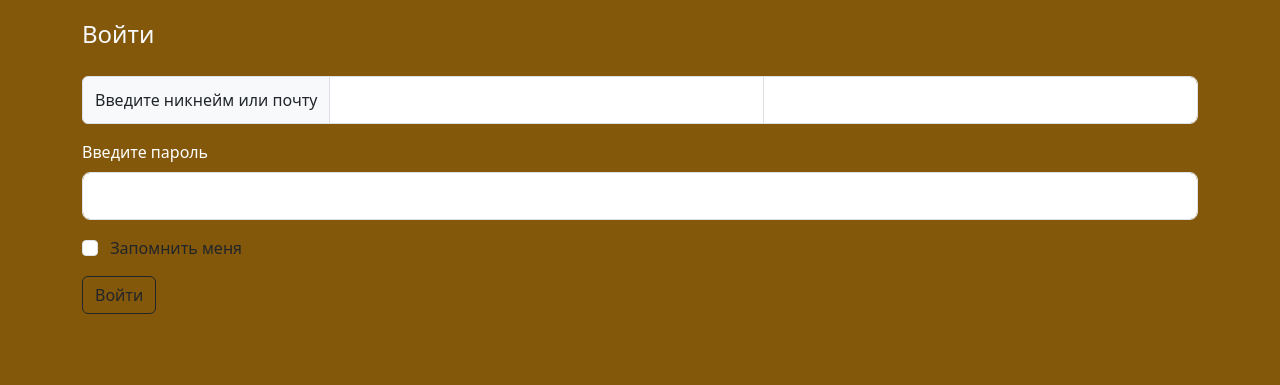
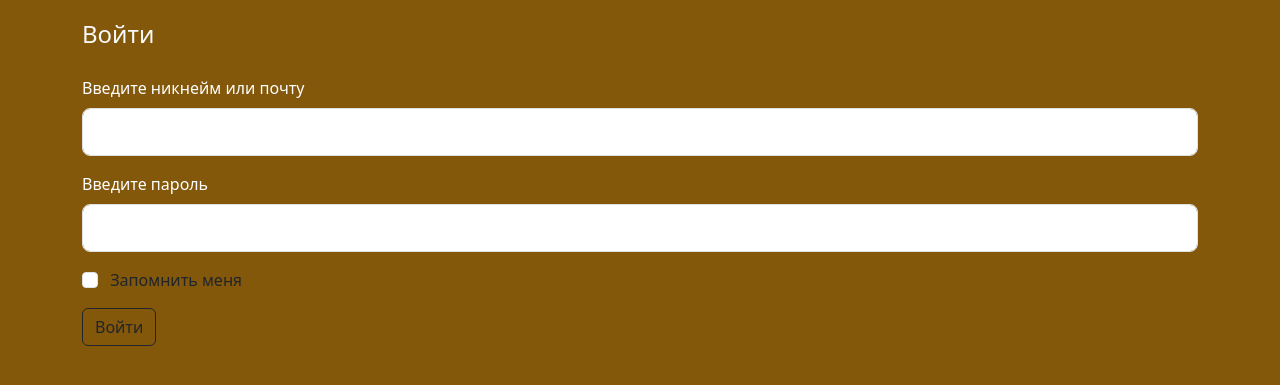
Before and after one commit to Nizhnikovv/beer_app, a Flask app: page /login in a window 1280 px wide. Shown: the part 74-459 px from the top of the page. Run offline with Flask 3, Linux system fonts and the light colour scheme; parts of the project's set-up code (start-up, migrations or seed data) failed here and were passed over; some libraries are stand-ins or nearby versions.

Commit message:
fixed login

```diff
--- a/flasksite/__init__.py
+++ b/flasksite/__init__.py
@@ -43,7 +43,7 @@ def create_app(config_class=Config):
         orders = Order.query.filter_by(completed=False)
         msc_tz = pytz.timezone("Europe/Moscow")
         for order in orders:
-            if msc_tz.localize(order.date_ordered) - timedelta(days=1) > datetime.now(tz=pytz.timezone("Europe/Moscow")):
+            if msc_tz.localize(order.date_ordered) + timedelta(days=1) < datetime.now(tz=pytz.timezone("Europe/Moscow")):
                 User.send_order_deletion(order)
                 db.session.delete(order)
         db.session.commit()
--- a/flasksite/templates/login.html
+++ b/flasksite/templates/login.html
@@ -2,23 +2,15 @@
 <form action="" method="POST" enctype="multipart/form-data">
     {{form.hidden_tag()}}
     <legend class="border-botton mb-4 text-light">Войти</legend>
-  <div class="input-group mb-3">
-    {{form.nickname.label(class="input-group-text")}} {%if form.nickname.errors%}
-    {{form.nickname(class="form-control form-control-lg is-invalid")}}
+      <div class="mb-3">
+    {{form.nickname_or_email.label(class="form-label text-white")}} {%if form.nickname_or_email.errors%}
+    {{form.nickname_or_email(class="form-control form-control-lg is-invalid")}}
     <div class="invalid-feedback">
-      {%for error in form.nickname.errors%}
+      {%for error in form.nickname_or_email.errors%}
       <span>{{error}}</span>
       {%endfor%}
     </div>
-    {%else%} {{form.nickname(class="form-control form-control-lg")}} {%endif%}
-    {%if form.email.errors%}
-    {{form.email(class="form-control form-control-lg is-invalid")}}
-    <div class="invalid-feedback">
-      {%for error in form.email.errors%}
-      <span>{{error}}</span>
-      {%endfor%}
-    </div>
-    {%else%} {{form.email(class="form-control form-control-lg")}} {%endif%}
+    {%else%} {{form.nickname_or_email(class="form-control form-control-lg")}} {%endif%}
   </div>
   <div class="mb-3">
     {{form.password.label(class="form-label text-white")}} {%if form.password.errors%}
--- a/flasksite/users/forms.py
+++ b/flasksite/users/forms.py
@@ -15,6 +15,8 @@ class UserForm(FlaskForm):
     def validate_nickname(form, field):
         if " " in field.data:
             raise ValidationError("Никнейм не должен содержать пробелы")
+        if "@" in field.data:
+            raise ValidationError("Никнейм не должен содержать @")
         if User.query.filter_by(nickname=field.data).first():
             raise ValidationError("Никнейм уже занят")
 
@@ -23,21 +25,35 @@ class UserForm(FlaskForm):
             raise ValidationError("Электронная почта уже занята другим пользователем")
 
 class LoginForm(FlaskForm):
-    nickname = StringField("Введите никнейм или почту", [Length(message="Никнейм должен не должен превышать 10 символов", max=10)])
-    email = EmailField("Введите вашу почту")
+    nickname_or_email = StringField("Введите никнейм или почту")
+    # email = EmailField("Введите вашу почту")
     password = PasswordField("Введите пароль", [DataRequired("Введите пароль")])
     remember = BooleanField("Запомнить меня")
     submit = SubmitField("Войти")
 
-    def validate_nickname(form, field):
-        if field.data == "" and form.email.data == "":
-            raise ValidationError("Введите либо никнейм, либо почту")
-        if field.data != "" and not User.query.filter_by(nickname=field.data).first():
-            raise ValidationError("Никнейм не существует")
+    # def validate_nickname(form, field):
+    #     if field.data == "" and form.email.data == "":
+    #         raise ValidationError("Введите либо никнейм, либо почту")
+    #     if field.data != "" and not User.query.filter_by(nickname=field.data).first():
+    #         raise ValidationError("Никнейм не существует")
 
-    def validate_email(form, field):
-        if field.data != "" and not User.query.filter_by(email=field.data).first():
-            raise ValidationError("Аккаунт с такой почтой не существует")
+    # def validate_email(form, field):
+    #     if field.data != "" and not User.query.filter_by(email=field.data).first():
+    #         raise ValidationError("Аккаунт с такой почтой не существует")
+
+    def validate_nickname_or_email(form, field):
+        try:
+            Email()(form, field)
+        except ValidationError:
+            if field.data == "":
+                raise ValidationError("Введите либо никнейм, либо почту")
+            if " " in field.data and len(field.data) > 10:
+                raise ValidationError("Никнейм не должен содержать пробелы и быть больше 10 символов")
+            if not User.query.filter_by(nickname=field.data).first():
+                raise ValidationError("Никнейм не существует")
+        else:
+            if not User.query.filter_by(email=field.data).first():
+                raise ValidationError("Аккаунт с такой почтой не существует")
 
 class DeleteUserForm(FlaskForm):
     submit = SubmitField("Delete")
--- a/flasksite/users/routes.py
+++ b/flasksite/users/routes.py
@@ -31,9 +31,10 @@ def login():
         return redirect(url_for("main.home"))
     form = LoginForm()
     if form.validate_on_submit():
-        user = User.query.filter_by(nickname=form.nickname.data).first()
-        if not user:
-            user = User.query.filter_by(email=form.email.data).first()
+        if "@" in form.nickname_or_email.data:
+            user = User.query.filter_by(email=form.nickname_or_email.data).first()
+        else:
+            user = User.query.filter_by(nickname=form.nickname_or_email.data).first()
         if bcrypt.check_password_hash(user.password, form.password.data):
             login_user(user, remember=form.remember.data)
             next_page = request.args.get("next")
```
